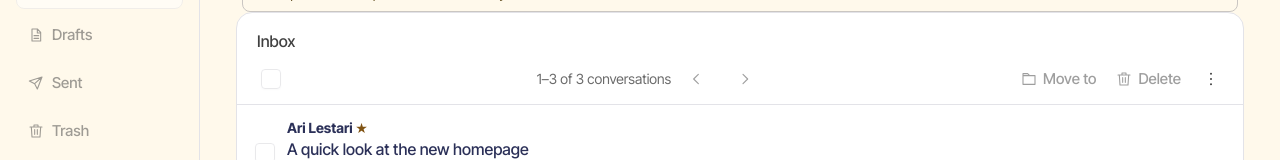
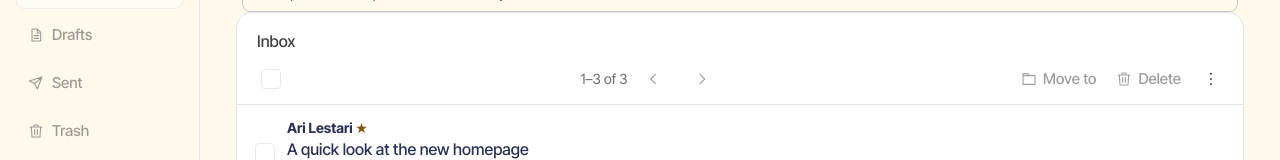
Before and after one commit to rekad-dev/webmail-client, a Next.js app: page /local-preview in a window 1280 px wide. Shown: the part 199-359 px from the top of the page. Built offline with nearby package versions, Linux system fonts and the light colour scheme.

Commit message:
Keep page counts compact on narrow screens

```diff
--- a/app/inbox-client.tsx
+++ b/app/inbox-client.tsx
@@ -995,6 +995,14 @@ export function InboxClient({
         : `${firstResult}–${lastResult} of ${listing.total} conversations`
     : "";
 
+  const pageRange = listing
+    ? listing.messages.length === 0
+      ? "0"
+      : listing.total === null
+        ? `${firstResult}–${lastResult}`
+        : `${firstResult}–${lastResult} of ${listing.total.toLocaleString()}`
+    : "";
+
   function refresh() {
     if (localPreview) return;
     setManualRefreshTarget(openEmailId ? "message" : openThreadId ? "thread" : "list");
@@ -1560,7 +1568,7 @@ export function InboxClient({
             onSelectAll={(checked) => setSelectedThreadIds(checked ? new Set(selectableMessages.map((message) => message.threadId)) : new Set())}
             selectableCount={selectableMessages.length}
             selectedCount={selectedCount}
-            statusText={resultRange}
+            statusText={pageRange}
             canPrevious={!localPreview && !openEmailId && !openThreadId && position > 0 && !isLoading && !actionPending}
             canNext={!localPreview && !openEmailId && !openThreadId && Boolean(listing.hasMore) && !isLoading && !actionPending}
             onPrevious={() => changePage(Math.max(0, position - PAGE_SIZE))}
```
